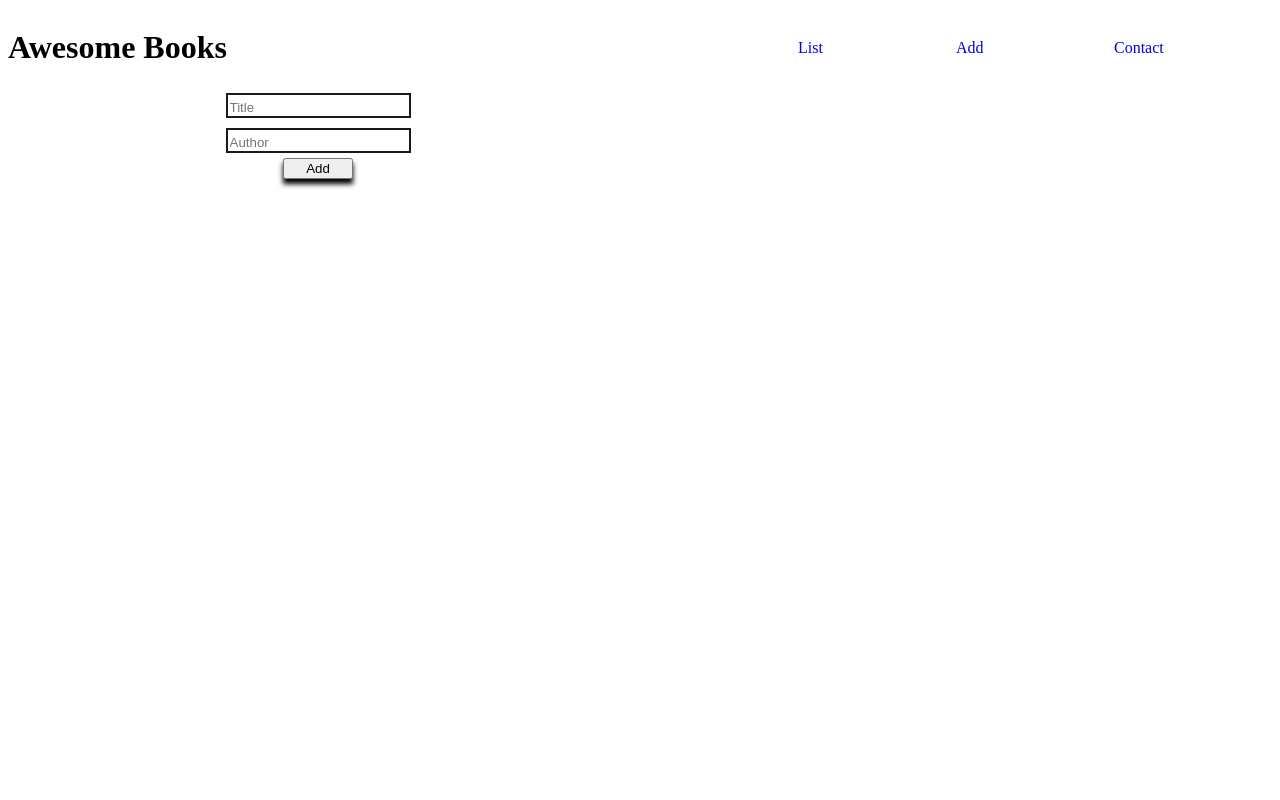
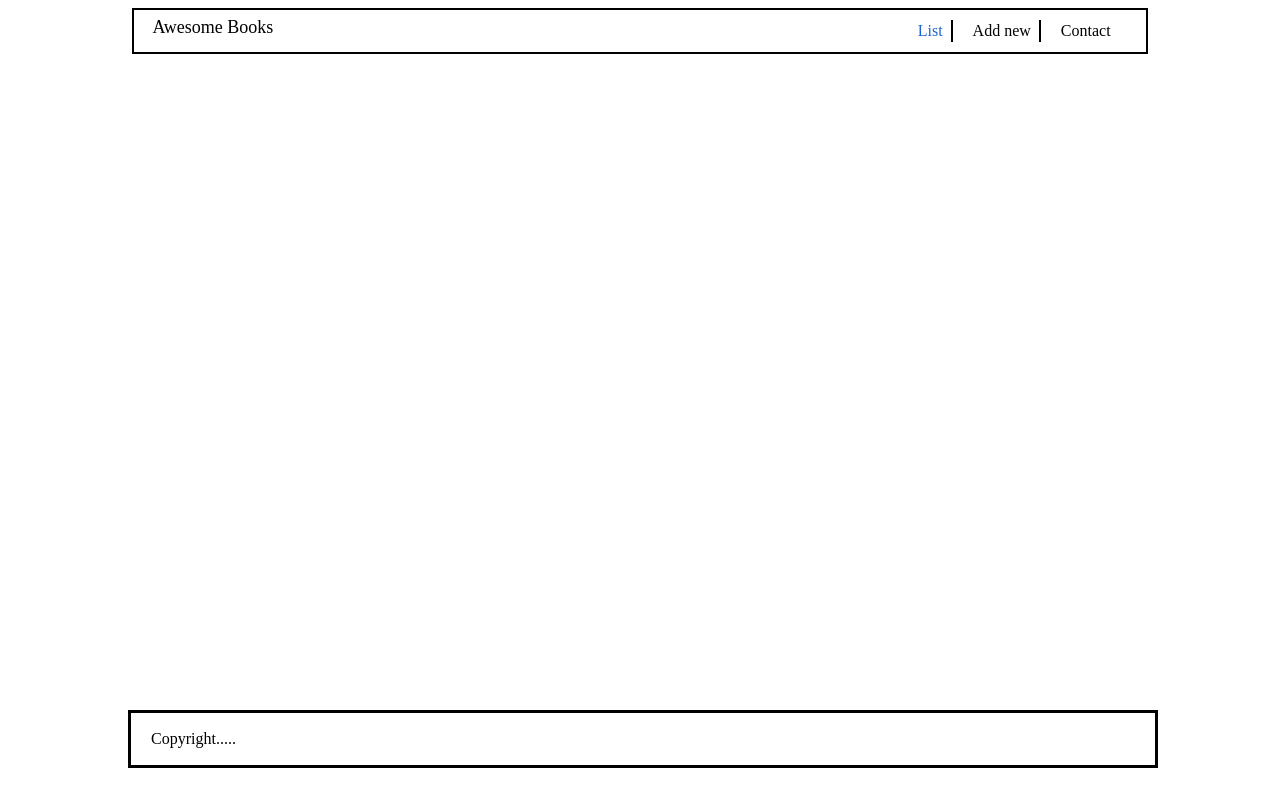
Before and after one commit to sameh080081/Awesome-books, a plain HTML site: page index.html in a window 1280 px wide. Drawn offline with Linux system fonts and the light colour scheme.

Commit message:
Add navigation & Footer

```diff
--- a/index.html
+++ b/index.html
@@ -9,16 +9,43 @@
 </head>
 <body>
     <header>
-        <h1>Awesome Books</h1>
-        <a class="list" href="#">List</a>
-        <a class="add" href="#">Add</a>
-        <a class="contact" href="#">Contact</a>
+        <div>
+            <p><a href="#">Awesome Books</a></p>
+        </div>
+        <div>
+            <nav>
+                <ul>
+                  <li><a class="activelink nav" href="#list-btn">List</a></li>
+                  <li><a href="#form-btn" class="nav">Add new</a></li>
+                  <li><a href="#contact-btn" class="nav">Contact</a></li>
+                </ul>
+              </nav>
+        </div>
     </header>
+    <p class="todaydate"><span id="currenttime"></span></p>
+    <div class="btn active" id="listBtn">
+    <h1>My Awesome Books</h1>
+    <div id="lists"></div>
+    </div>
+    <div class="btn" id="formBtn">
     <form id="myform" method="post">
         <input class="title" type="text" placeholder="Title" required>
         <input class= "author" type="text" placeholder="Author" required>
         <button type="submit" id="addbtn">Add</button>
     </form>
+    </div>
+    <div class="btn" id="contact-btn">
+        <h2>Contact Information</h2>
+        <p>Do have any questions or Inquiries? <br> You are welcomed to reach out!</p>
+        <ul>
+            <li>Our email: <a href="wimobiy734@sinyago.com">mail@mail.com</a></li>
+            <li>Our phone number: <a href="tel:0048466457856">0047359476256</a></li>
+            <li>Our address: street name, city, country</li>
+          </ul>
+    </div>
+    <footer>
+        <p>Copyright.....</p>
+    </footer>
     <script src="index.js"></script>
 </body>
 </html>
--- a/style.css
+++ b/style.css
@@ -1,33 +1,125 @@
+/* stylelint-disable no-descending-specificity */
 /* stylelint-disable no-missing-end-of-source-newline */
 header {
-  display: grid;
-  grid-template-columns: 1fr 0.2fr 0.2fr 0.2fr;
-  justify-content: center;
-  align-items: center;
+  display: flex;
+  flex-direction: row;
+  justify-content: space-between;
+  width: 80%;
+  margin: auto auto 20px auto;
+  border: 2px solid black;
 }
 
-header > a {
-  text-decoration: none;
+header li {
+  display: flex;
+  flex-direction: row;
+  justify-content: space-between;
+  padding: 7px;
 }
 
-#myform {
+header div:nth-child(1) {
+  width: 40%;
+}
+
+header div:nth-child(1) p {
+  margin: 7px 18px;
+}
+
+header div:nth-child(1) p a {
+  text-decoration: none;
+  color: black;
+  font-size: 18px;
+}
+
+header div:nth-child(2) {
+  width: 60%;
+}
+
+header div:nth-child(2) ul li {
+  padding: 0 12px 0 0;
+}
+
+header div:nth-child(2) nav {
+  margin: 10px 15px;
+}
+
+header div:nth-child(2) ul {
+  list-style-type: none;
+  padding: 0;
+  margin: 0;
+  display: flex;
+  flex-direction: row;
+  justify-content: flex-end;
+}
+
+header div:nth-child(2) ul li a {
+  border-right: 2px solid black;
+  text-decoration: none;
+  color: black;
+  padding: 2px 8px;
+}
+
+header div:nth-child(2) ul li:last-child a {
+  border: none;
+}
+
+.active {
+  display: block;
+}
+
+.activelink {
+  color: #1b64d1 !important;
+  border-color: #1b64d1;
+}
+
+#contact-btn {
+  width: 70%;
+  margin: 18px auto;
+}
+
+#contact-btn p,
+#contact-btn ul {
+  width: 80%;
+  margin: 20px auto;
+}
+
+#contact-btn p {
+  margin-top: 50px;
+}
+
+form {
   display: flex;
   flex-direction: column;
-  align-items: center;
-  width: 300px;
-  margin-left: 160px;
+  width: 40%;
+  margin: auto;
+  align-items: flex-end;
 }
 
 input {
-  margin: 5px;
-  padding-top: 5px;
-  border: 2px solid #1a1a1a;
+  height: 30px;
+  margin: 20px 0;
+  width: 100%;
+  padding: 0 10px;
+  border: 3px solid black;
+  color: black;
+  outline: none;
+  font-size: 14px;
+}
+
+h1 {
+  text-align: center;
 }
 
 #lists {
   width: fit-content;
   margin: auto;
   border: 2px solid #1a1a1a;
+}
+
+#lists li {
+  display: flex;
+  flex-direction: row;
+  justify-content: space-between;
+  padding: 8px;
 }
 
 #addbtn {
@@ -52,3 +144,20 @@ tr {
 #lists > tr:nth-child(odd) {
   background-color: #d4c3c3;
 }
+
+.btn {
+  display: none;
+}
+
+footer {
+  width: 80%;
+  left: 10%;
+  border: 3px solid black;
+  position: fixed;
+  bottom: 4%;
+  margin-top: 20px;
+}
+
+footer p {
+  padding: 1px 20px;
+}
```
